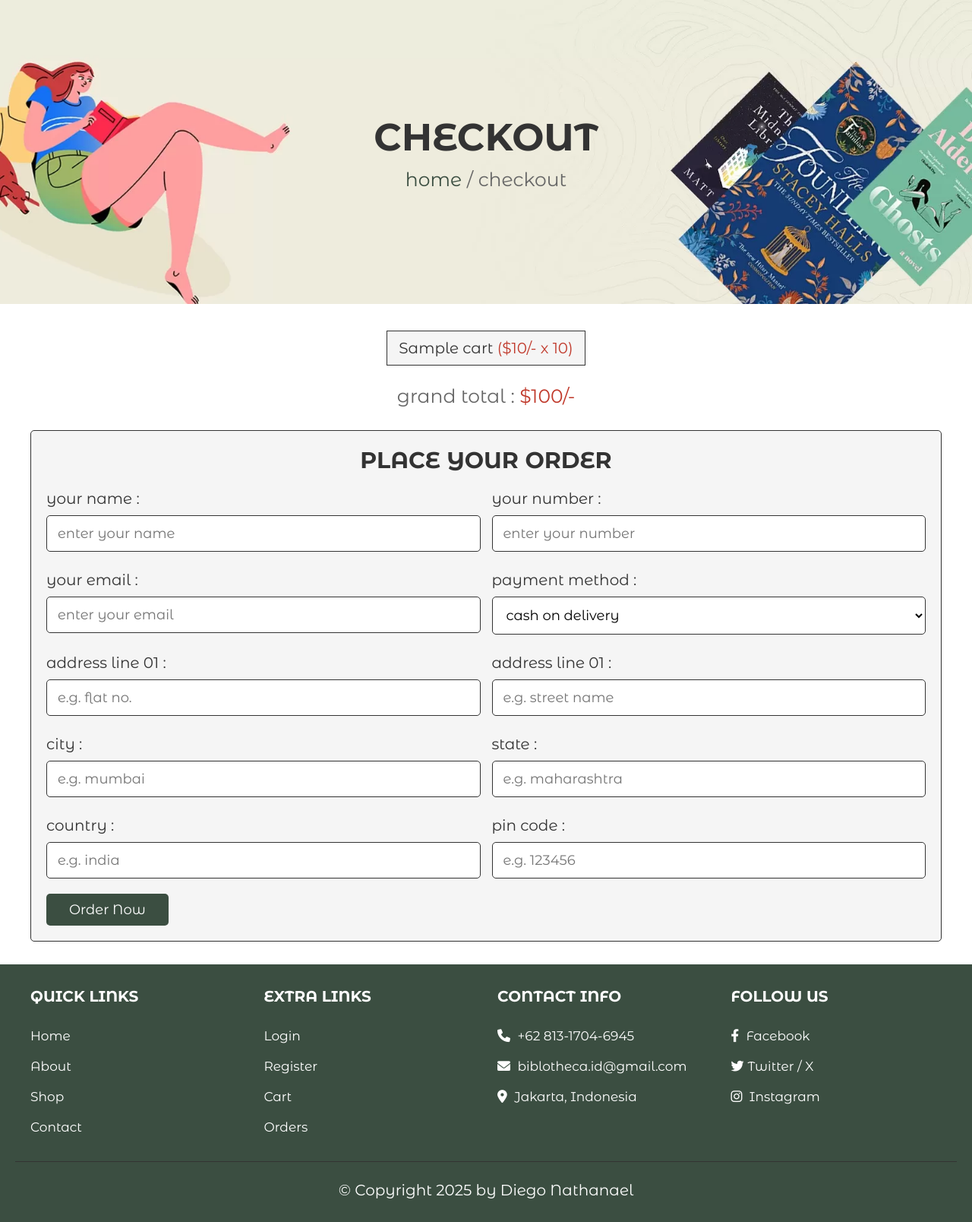
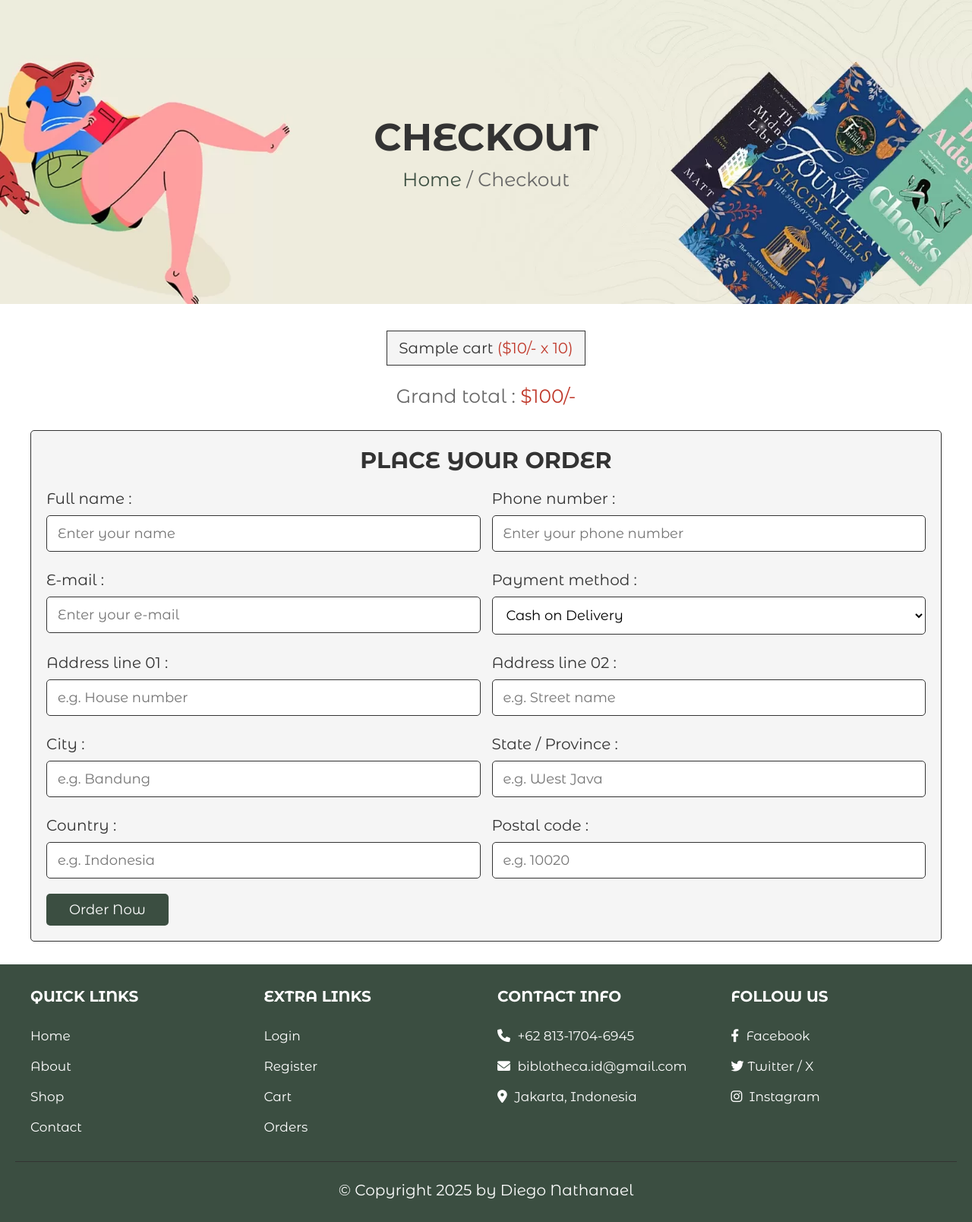
Before and after one commit to RockPockx/bookstore-website, a PHP site: page /checkout.php in a window 1280 px wide. Shown: the part 161-1769 px from the top of the page at 76% size. Run offline with PHP 8.4, Linux system fonts and the light colour scheme; the visitor is signed in with stand-in values (Sample User, id 1); tables that the repository leaves empty hold one stand-in row (values such as "Sample post").

Commit message:
fix: purchase flow

```diff
--- a/project/admin_products.php
+++ b/project/admin_products.php
@@ -129,7 +129,7 @@ if(isset($_POST['update_product'])){
       <div class="box">
          <img src="uploaded_img/<?php echo $fetch_products['image']; ?>" alt="">
          <div class="name"><?php echo $fetch_products['name']; ?></div>
-         <div class="price">$<?php echo $fetch_products['price']; ?>/-</div>
+         <div class="price">Rp<?php echo $fetch_products['price']; ?>/-</div>
          <a href="admin_products.php?update=<?php echo $fetch_products['id']; ?>" class="option-btn">update</a>
          <a href="admin_products.php?delete=<?php echo $fetch_products['id']; ?>" class="delete-btn" onclick="return confirm('delete this product?');">delete</a>
       </div>
--- a/project/checkout.php
+++ b/project/checkout.php
@@ -36,13 +36,13 @@ if(isset($_POST['order_btn'])){
    $order_query = mysqli_query($conn, "SELECT * FROM `orders` WHERE name = '$name' AND number = '$number' AND email = '$email' AND method = '$method' AND address = '$address' AND total_products = '$total_products' AND total_price = '$cart_total'") or die('query failed');
 
    if($cart_total == 0){
-      $message[] = 'your cart is empty';
+      $message[] = 'Your cart is empty';
    }else{
       if(mysqli_num_rows($order_query) > 0){
-         $message[] = 'order already placed!';
+         $message[] = 'Order already placed!';
       }else{
          mysqli_query($conn, "INSERT INTO `orders`(user_id, name, number, email, method, address, total_products, total_price, placed_on) VALUES('$user_id', '$name', '$number', '$email', '$method', '$address', '$total_products', '$cart_total', '$placed_on')") or die('query failed');
-         $message[] = 'order placed successfully!';
+         $message[] = 'Order placed successfully!';
          mysqli_query($conn, "DELETE FROM `cart` WHERE user_id = '$user_id'") or die('query failed');
       }
    }
@@ -57,7 +57,7 @@ if(isset($_POST['order_btn'])){
    <meta charset="UTF-8">
    <meta http-equiv="X-UA-Compatible" content="IE=edge">
    <meta name="viewport" content="width=device-width, initial-scale=1.0">
-   <title>checkout</title>
+   <title>Checkout</title>
 
    <!-- font awesome cdn link  -->
    <link rel="stylesheet" href="https://cdnjs.cloudflare.com/ajax/libs/font-awesome/6.0.0/css/all.min.css">
@@ -71,8 +71,8 @@ if(isset($_POST['order_btn'])){
 <?php include 'header.php'; ?>
 
 <div class="heading">
-   <h3>checkout</h3>
-   <p> <a href="home.php">home</a> / checkout </p>
+   <h3>Checkout</h3>
+   <p> <a href="home.php">Home</a> / Checkout </p>
 </div>
 
 <section class="display-order">
@@ -89,62 +89,61 @@ if(isset($_POST['order_btn'])){
    <?php
       }
    }else{
-      echo '<p class="empty">your cart is empty</p>';
+      echo '<p class="empty">Your cart is empty!</p>';
    }
    ?>
-   <div class="grand-total"> grand total : <span>$<?php echo $grand_total; ?>/-</span> </div>
+   <div class="grand-total"> Grand total : <span>$<?php echo $grand_total; ?>/-</span> </div>
 
 </section>
 
 <section class="checkout">
 
    <form action="" method="post">
-      <h3>place your order</h3>
+      <h3>Place your order</h3>
       <div class="flex">
          <div class="inputBox">
-            <span>your name :</span>
-            <input type="text" name="name" required placeholder="enter your name">
+            <span>Full name :</span>
+            <input type="text" name="name" required placeholder="Enter your name">
          </div>
          <div class="inputBox">
-            <span>your number :</span>
-            <input type="number" name="number" required placeholder="enter your number">
+            <span>Phone number :</span>
+            <input type="text" name="number" required placeholder="Enter your phone number">
          </div>
          <div class="inputBox">
-            <span>your email :</span>
-            <input type="email" name="email" required placeholder="enter your email">
+            <span>E-mail :</span>
+            <input type="email" name="email" required placeholder="Enter your e-mail">
          </div>
          <div class="inputBox">
-            <span>payment method :</span>
+            <span>Payment method :</span>
             <select name="method">
-               <option value="cash on delivery">cash on delivery</option>
-               <option value="credit card">credit card</option>
-               <option value="paypal">paypal</option>
-               <option value="paytm">paytm</option>
+               <option value="cash on delivery">Cash on Delivery</option>
+               <option value="credit card">Credit Card</option>
+               <option value="paypal">Bank Transfer</option>
             </select>
          </div>
          <div class="inputBox">
-            <span>address line 01 :</span>
-            <input type="number" min="0" name="flat" required placeholder="e.g. flat no.">
+            <span>Address line 01 :</span>
+            <input type="number" min="0" name="flat" required placeholder="e.g. House number">
          </div>
          <div class="inputBox">
-            <span>address line 01 :</span>
-            <input type="text" name="street" required placeholder="e.g. street name">
+            <span>Address line 02 :</span>
+            <input type="text" name="street" required placeholder="e.g. Street name">
          </div>
          <div class="inputBox">
-            <span>city :</span>
-            <input type="text" name="city" required placeholder="e.g. mumbai">
+            <span>City :</span>
+            <input type="text" name="city" required placeholder="e.g. Bandung">
          </div>
          <div class="inputBox">
-            <span>state :</span>
-            <input type="text" name="state" required placeholder="e.g. maharashtra">
+            <span>State / Province :</span>
+            <input type="text" name="state" required placeholder="e.g. West Java">
          </div>
          <div class="inputBox">
-            <span>country :</span>
-            <input type="text" name="country" required placeholder="e.g. india">
+            <span>Country :</span>
+            <input type="text" name="country" required placeholder="e.g. Indonesia">
          </div>
          <div class="inputBox">
-            <span>pin code :</span>
-            <input type="number" min="0" name="pin_code" required placeholder="e.g. 123456">
+            <span>Postal code :</span>
+            <input type="number" min="0" name="pin_code" required placeholder="e.g. 10020">
          </div>
       </div>
       <input type="submit" value="order now" class="btn" name="order_btn">
--- a/project/css/style.css
+++ b/project/css/style.css
@@ -612,12 +612,12 @@ section{
    font-size: 2.5rem;
    color:var(--black);
    padding:1.5rem;
-   background-color: var(--white);
+   background-color: var(--green);
 }
 
 .contact form{
    margin:0 auto;
-   background-color: var(--light-bg);
+   background-color: var(--gold);
    border-radius: .5rem;
    border:var(--border);
    padding:2rem;
@@ -630,7 +630,7 @@ section{
    font-size: 2.5rem;
    text-transform: uppercase;
    margin-bottom: 1rem;
-   color:var(--black);
+   color:var(--white);
 }
 
 .contact form .box{
--- a/project/search_page.php
+++ b/project/search_page.php
@@ -20,10 +20,10 @@ if(isset($_POST['add_to_cart'])){
    $check_cart_numbers = mysqli_query($conn, "SELECT * FROM `cart` WHERE name = '$product_name' AND user_id = '$user_id'") or die('query failed');
 
    if(mysqli_num_rows($check_cart_numbers) > 0){
-      $message[] = 'already added to cart!';
+      $message[] = 'Already added to cart!';
    }else{
       mysqli_query($conn, "INSERT INTO `cart`(user_id, name, price, quantity, image) VALUES('$user_id', '$product_name', '$product_price', '$product_quantity', '$product_image')") or die('query failed');
-      $message[] = 'product added to cart!';
+      $message[] = 'Product added to cart!';
    }
 
 };
--- a/project/shop.php
+++ b/project/shop.php
@@ -20,10 +20,10 @@ if(isset($_POST['add_to_cart'])){
    $check_cart_numbers = mysqli_query($conn, "SELECT * FROM `cart` WHERE name = '$product_name' AND user_id = '$user_id'") or die('query failed');
 
    if(mysqli_num_rows($check_cart_numbers) > 0){
-      $message[] = 'already added to cart!';
+      $message[] = 'Already added to cart!';
    }else{
       mysqli_query($conn, "INSERT INTO `cart`(user_id, name, price, quantity, image) VALUES('$user_id', '$product_name', '$product_price', '$product_quantity', '$product_image')") or die('query failed');
-      $message[] = 'product added to cart!';
+      $message[] = 'Product added to cart!';
    }
 
 }
```
Also changed, not shown: project/cart.php (+8 -8 lines), project/contact.php (+4 -5 lines), project/uploaded_img/btr.jpg (added).
